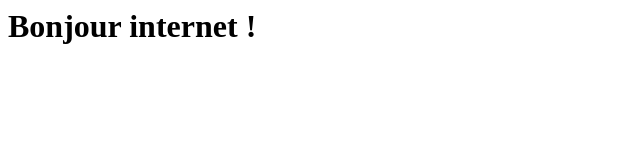
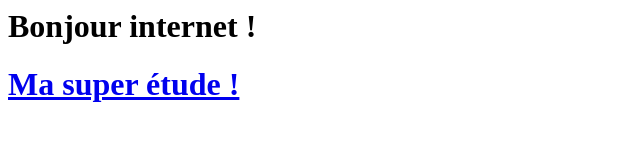
Before and after one commit to Sandy1710/Pays-Sandy, a plain HTML site: page index.html in a window 1280 px wide. Shown: the whole page, without its empty margins (0-640 px from the left). Drawn offline with Linux system fonts and the light colour scheme.

Commit message:
Update index.html

```diff
--- a/index.html
+++ b/index.html
@@ -1 +1,2 @@
  <h1> Bonjour internet !<h1>
+<a href="https://Pays-Sandy.github.io/KIDINDA-PAYS.html">Ma super étude !</a>
```
